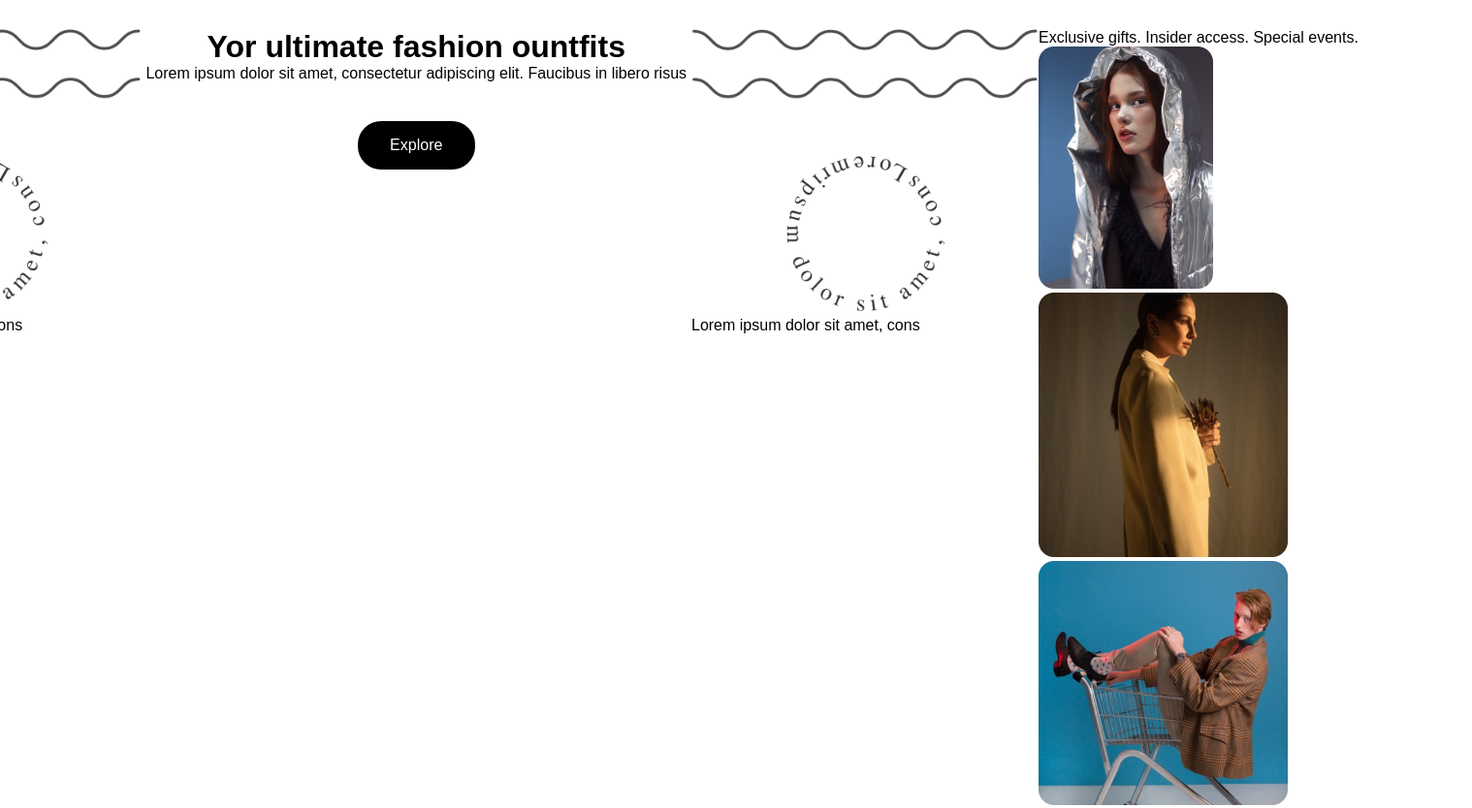
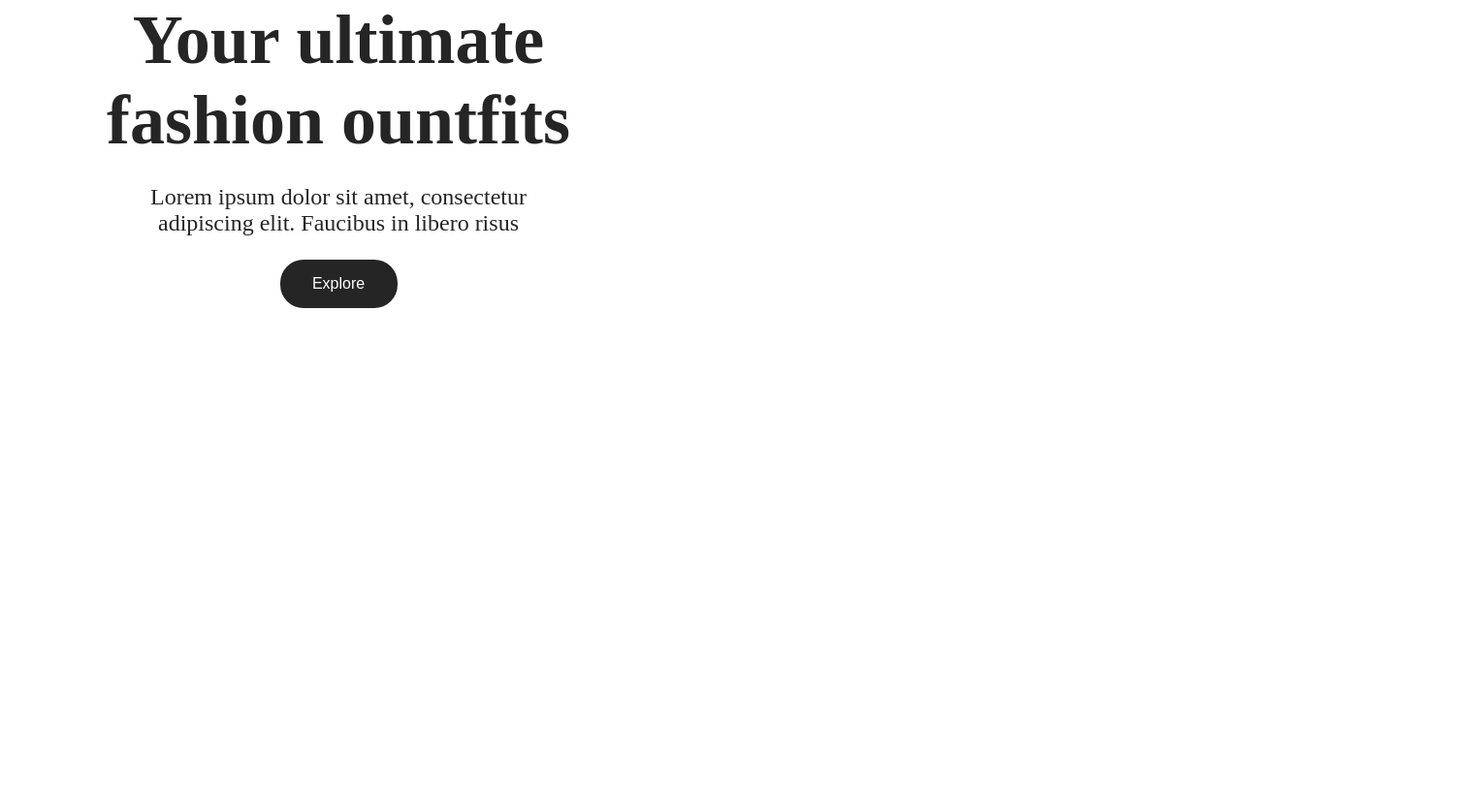
Before and after one commit to RedEyesVij/fashion, a plain HTML site: page index.html in a window 1280 px wide. Shown: the top 834 px of the page at 97% size, 1518 px wide, since content can reach past the window. After the commit the page ends 800 px from the top, so only its background shows below. Drawn offline with Linux system fonts and the light colour scheme.

Commit message:
norm header add

```diff
--- a/index.html
+++ b/index.html
@@ -9,34 +9,36 @@
 </head>
 
 <body>
+
+    <div class="text-box">
+        <h1 class="header">Your ultimate fashion ountfits</h1>
+        <p class="message">Lorem ipsum dolor sit amet, consectetur adipiscing elit. Faucibus in libero risus
+        </p>
+        <button class="explore" type="button" value="Explore"
+            onclick="alert('You clicked the button;)')">Explore</button>
+    </div>
+
     <div class="main-container">
         <div class="container-decor">
+            <!-- <div>
+                <img class="image" src="public/1.png" />
+            </div>
+            <div>
+                Lorem ipsum dolor sit amet, cons
+            </div>
+        </div> -->
+
+
+            <!-- <div class="container-decor">
                 <div>
                     <img class="image" src="public/1.png" />
                 </div>
                 <div>
                     Lorem ipsum dolor sit amet, cons
                 </div>
-        </div>
+            </div> -->
 
-        <div class="text-box">
-            <h1 class="header">Yor ultimate fashion ountfits</h1>
-            <p class="text">Lorem ipsum dolor sit amet, consectetur adipiscing elit. Faucibus in libero risus
-            </p>
-            <button class="button" type="button" value="Explore"
-                onclick="alert('You clicked the button;)')">Explore</button>
-        </div>
-
-        <div class="container-decor">
-            <div>
-                <img class="image" src="public/1.png" />
-            </div>
-            <div>
-                Lorem ipsum dolor sit amet, cons
-            </div>
-        </div>
-
-        <div class="galery">
+            <!-- <div class="galery">
                 <div clas="slogan">Exclusive gifts. Insider access. Special events.</div>
                 <div class="container-img">
                     <img class="image" src="public/2.png" />
@@ -57,7 +59,7 @@
                 </div>
                 <div clas="slogan">Beauty Fasion Culture</div>
             </div>
-    </div>
+        </div> -->
 </body>
 
 </html>
--- a/styles.css
+++ b/styles.css
@@ -5,33 +5,39 @@ p {
 }
 
 body {
-    display: flex;
+    --primary: #252525;
+    color: var(--primary);
     justify-content: center;
-    background-color: white;
-    font-family: "Work Sans", sans-serif;
+    background-color: #ffffff;
+    font-family: 'Times New Roman', Times, serif;
 }
 
-.main-container {
-    display: flex;
-    justify-content: center;
-    padding-top: 30px;
-    padding-left: 25px;
-    padding-right: 25px;
-    padding-bottom: 25px;
-}
 
 .text-box {
     width: 698px;
     height: 322px;
-    display: block;
+    display: flex;
+    flex-direction: column;
+    align-items: center;
+    gap: 24px;
+}
+
+.header {
+    width: 600px;
+    font-size: 72px;
     text-align: center;
 }
 
-.button {
-    margin-top: 40px;
+.message {
+    width: 400px;
+    font-size: 24px;
+    text-align: center;
+}
+
+.explore {
     width: 121px;
     height: 50px;
-    background-color: black;
+    background-color: var(--primary);
     color: #ffffff;
     border-radius: 24px;
     font-size: 16px;
@@ -40,7 +46,19 @@ body {
     cursor: pointer;
 }
 
-.slogan {
-    width: 177px;
-    height: 174px;
-}
+.main-container {
+    /* display: flex; */
+    /* justify-content: center;
+    padding-top: 30px;
+    padding-left: 25px;
+    padding-right: 25px;
+    padding-bottom: 25px;
+} */
+
+
+
+
+    .slogan {
+        width: 177px;
+        height: 174px;
+    }
```
Lines whose indentation alone changed are shown as unchanged.
